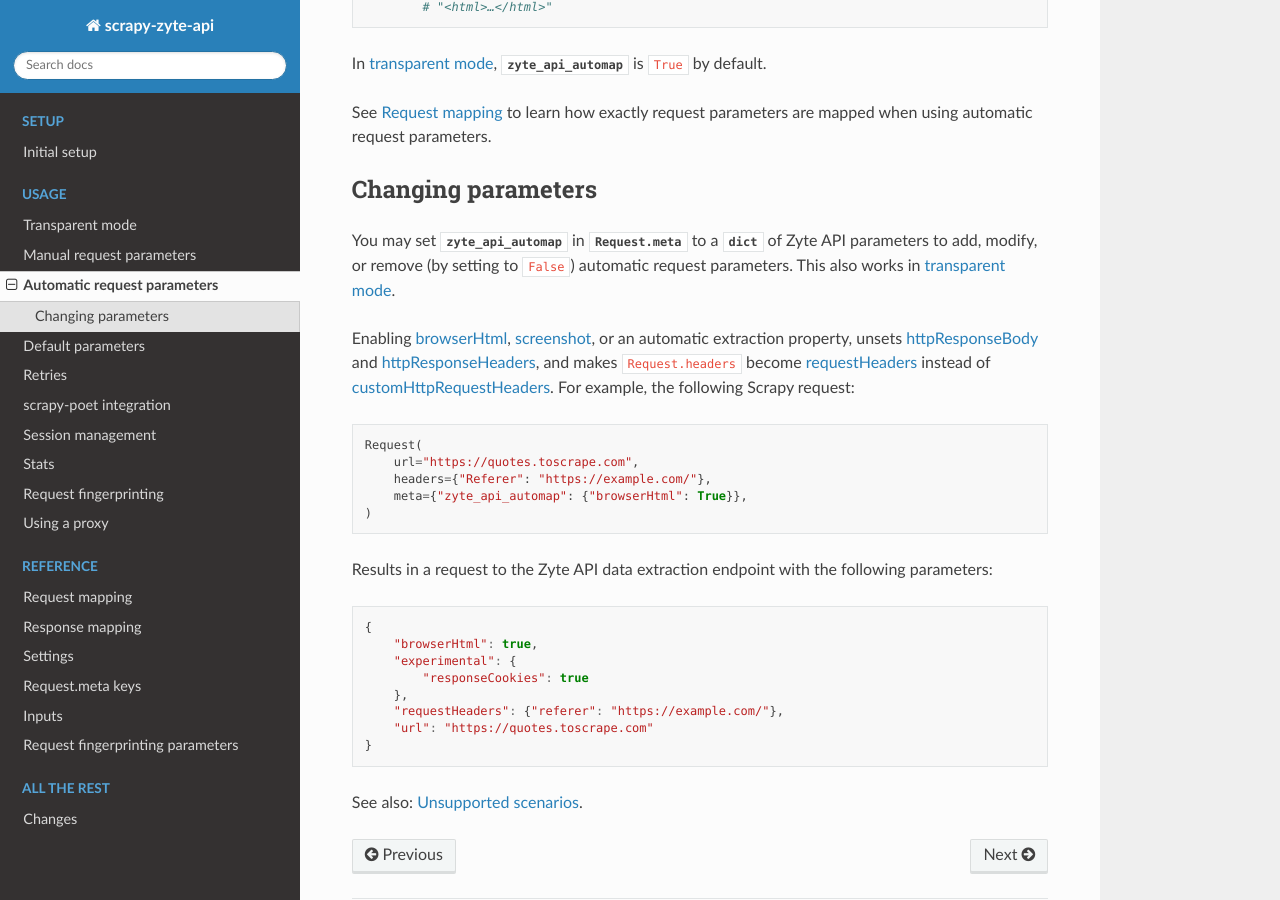
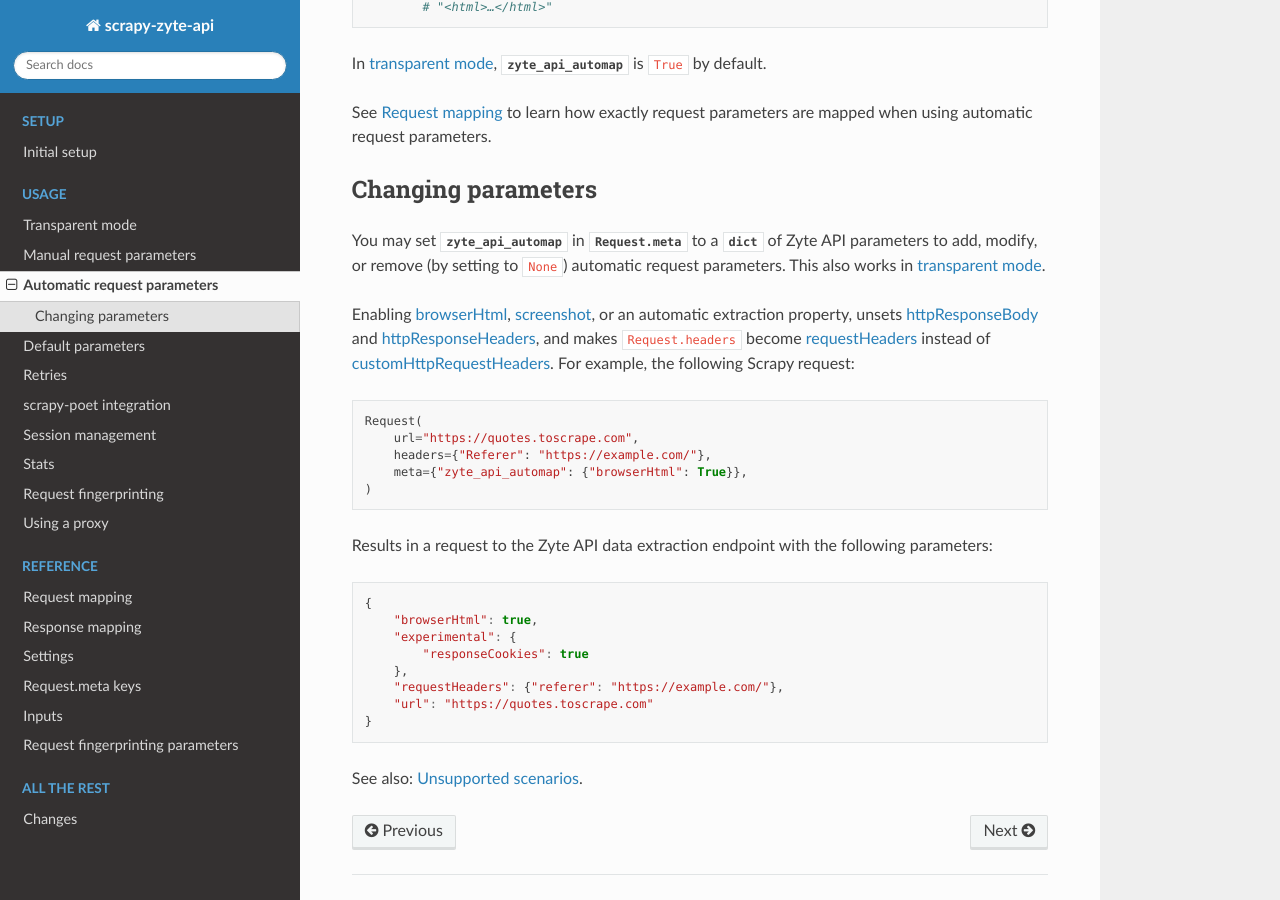
Before and after one commit to scrapy-plugins/scrapy-zyte-api, a Sphinx documentation site: the page built from docs/usage/automap.rst, in a window 1280 px wide and 900 px high, scrolled down 589 px. Built offline with Sphinx 7.4.7 and the Read the Docs theme 3.1.0, drawn with Linux system fonts in a browser that asks for light colours.

Commit message:
Minor doc fixes

```diff
--- a/docs/usage/automap.rst
+++ b/docs/usage/automap.rst
@@ -45,7 +45,7 @@ Changing parameters
 
 You may set :reqmeta:`zyte_api_automap` in :attr:`Request.meta
 <scrapy.http.Request.meta>` to a :class:`dict` of Zyte API parameters to add,
-modify, or remove (by setting to ``False``) automatic request parameters. This
+modify, or remove (by setting to ``None``) automatic request parameters. This
 also works in :ref:`transparent mode <transparent>`.
 
 Enabling :http:`request:browserHtml`, :http:`request:screenshot`, or an
--- a/docs/usage/default.rst
+++ b/docs/usage/default.rst
@@ -17,6 +17,9 @@ in all requests:
 -   :setting:`ZYTE_API_DEFAULT_PARAMS`, for :ref:`manual request parameters
     <manual>`.
 
+-   :setting:`ZYTE_API_PROVIDER_PARAMS`, for :ref:`dependency injection
+    <scrapy-poet>`.
+
 For example, if you set :setting:`ZYTE_API_DEFAULT_PARAMS` to
 ``{"geolocation": "US"}`` and :reqmeta:`zyte_api` to ``{"browserHtml": True}``,
 ``{"url: "…", "geolocation": "US", "browserHtml": True}`` is sent to Zyte API.
```
